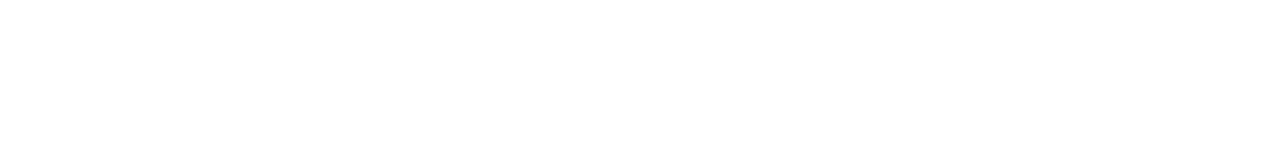
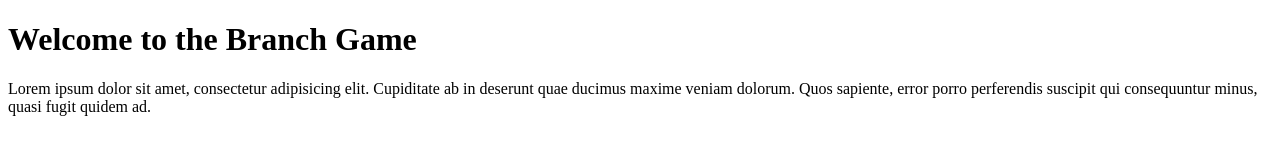
Before and after one commit to leetipton/git-branching, a plain HTML site: page index.html in a window 1280 px wide. Drawn offline with Linux system fonts and the light colour scheme.

Commit message:
adding feature in a branch

```diff
--- a/index.html
+++ b/index.html
@@ -7,6 +7,7 @@
   <title>Git branching lesson on test</title>
 </head>
 <body>
-<p></p>
+<h1>Welcome to the Branch Game</h1>
+<p>Lorem ipsum dolor sit amet, consectetur adipisicing elit. Cupiditate ab in deserunt quae ducimus maxime veniam dolorum. Quos sapiente, error porro perferendis suscipit qui consequuntur minus, quasi fugit quidem ad.</p>
 </body>
 </html>
```
